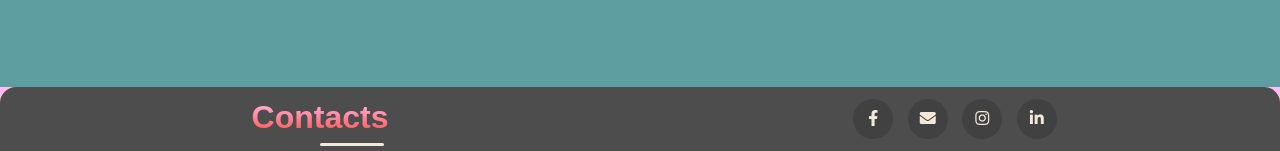
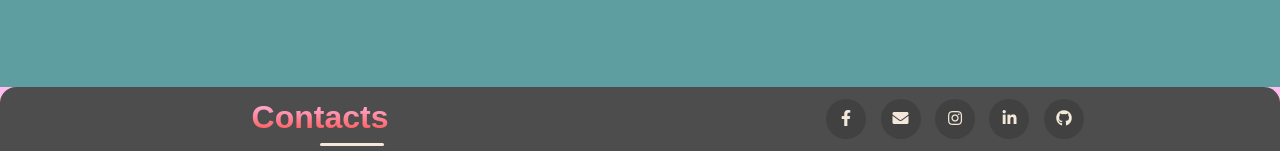
Before and after one commit to AnaSRamalhete/site, a PHP site: page / in a window 1280 px wide. Shown: the part 1673-1824 px from the top of the page. Run offline with PHP 8.4, Linux system fonts and the light colour scheme; some libraries are stand-ins or nearby versions.

Commit message:
Adding contact icon for github

```diff
--- a/web/index.php
+++ b/web/index.php
@@ -4,9 +4,11 @@
 <head>
     <meta http-equiv="Content-Type" content="text/html; charset=utf-8">
     <title>Ana's Space</title>
+    <!-- My styles css file -->
     <link rel="stylesheet" type="text/css" href="styles.css">
     <meta http-equiv="X-UA-Compatible" content="IE=edge">
     <meta name="viewport" content="width=device-width; initial-scale=1.0; minimum-scale=1.0;">
+    <!-- For contact links -->
     <link rel="stylesheet" href="https://cdnjs.cloudflare.com/ajax/libs/font-awesome/5.15.3/css/all.min.css">
 </head>
 
@@ -76,6 +78,7 @@
                         <a href="mailto: anasramalhete@gmail.com" target="_blank"><i class="fa fa-envelope"></i></a>
                         <a href="https://www.instagram.com/anasramalhete/" target="_blank"><i class="fab fa-instagram"></i></a>
                         <a href="https://www.linkedin.com/in/ana-sofia-ramalhete-870a43100/" target="_blank"><i class="fab fa-linkedin-in"></i></a>
+                        <a href="https://github.com/AnaSRamalhete" target="_blank"><i class="fab fa-github"></i></a>
                 </div>
             </div>
         </footer>
```
